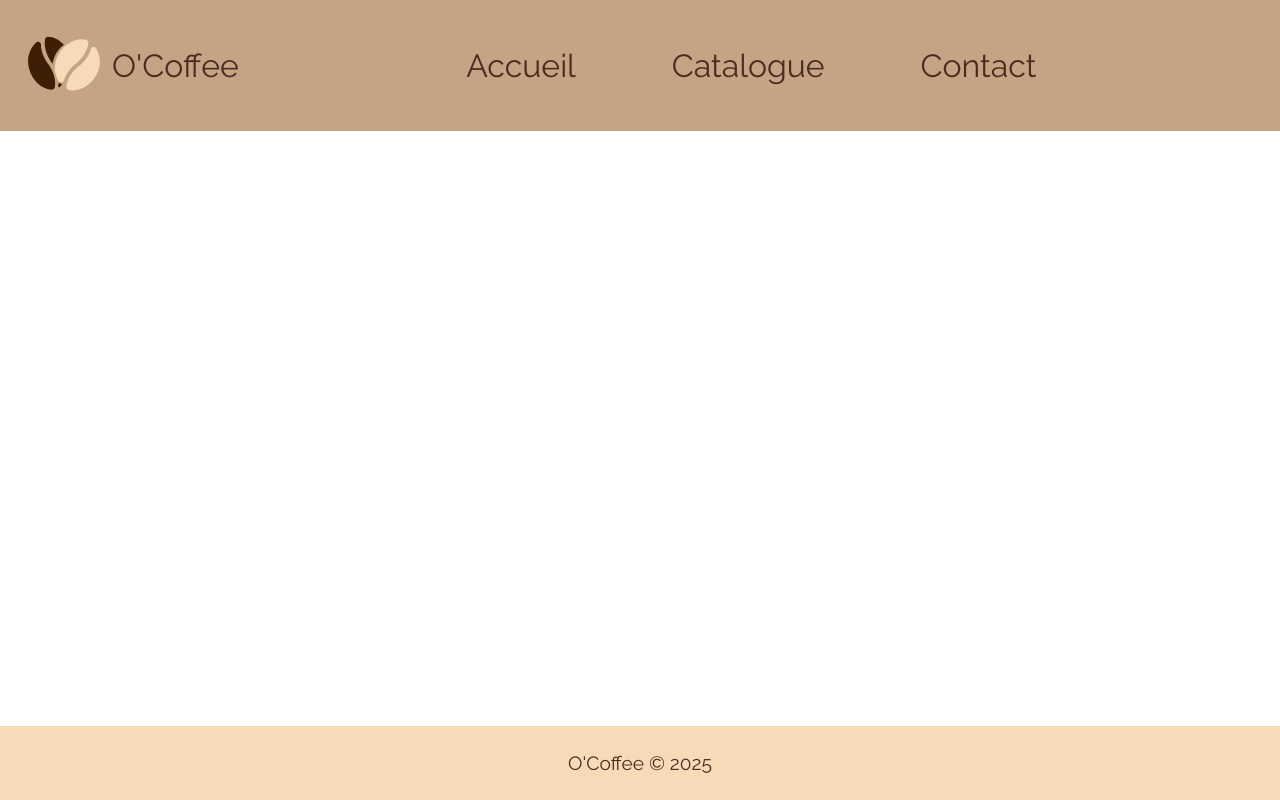
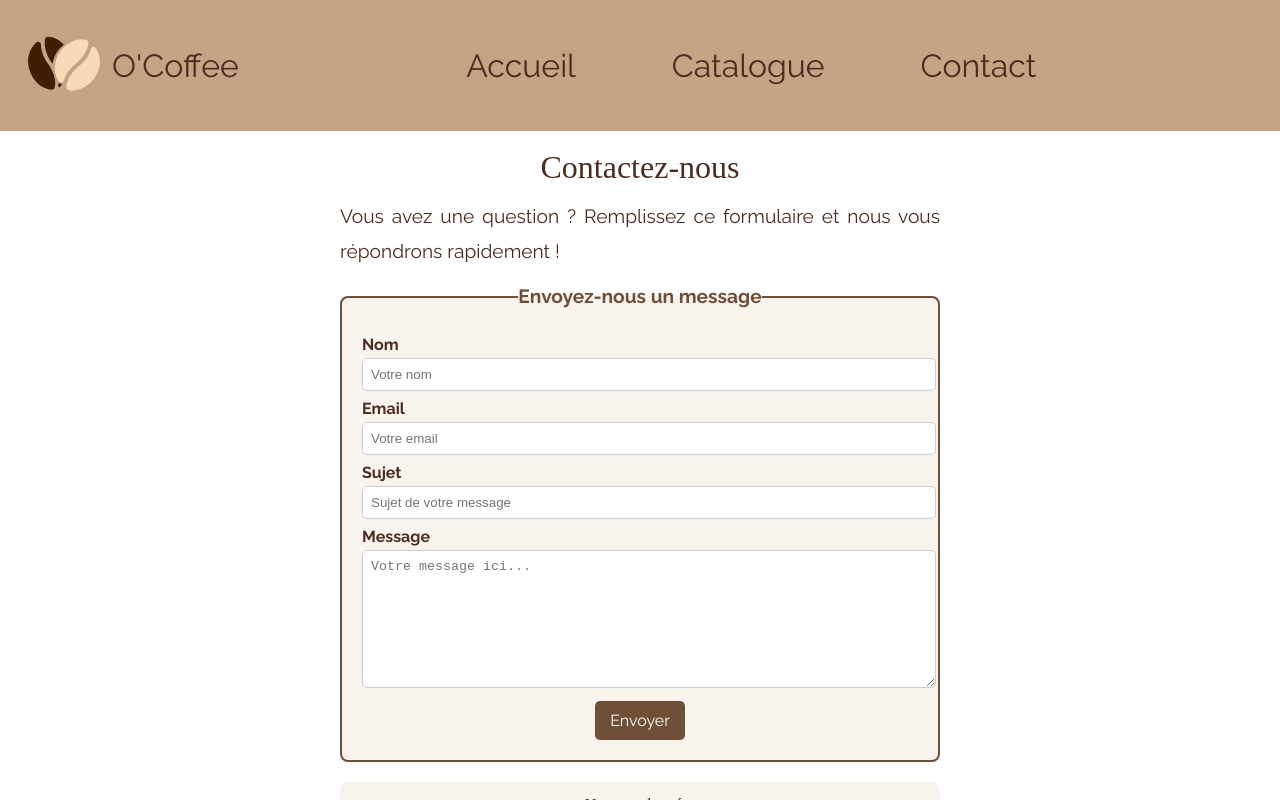
Before and after one commit to Clemsimao/O-Coffee-2.0, a React (Vite) app in the folder front/ocoffee/: page /contact in a window 1280 px wide. Built offline with nearby package versions, Linux system fonts and the light colour scheme; no server answers.

Commit message:
add:page contact in react

```diff
--- a/front/ocoffee/public/css/style.css
+++ b/front/ocoffee/public/css/style.css
@@ -102,6 +102,10 @@
 .name-logo {
     color: var(--color-primary);
     font-size: 2em;
+}
+
+.name-logo:hover {
+    color: white;
 }
 
 .menu-burger {
--- a/front/ocoffee/src/App.tsx
+++ b/front/ocoffee/src/App.tsx
@@ -4,6 +4,7 @@
 import type Coffee  from './types/Coffee';
 import Home from './pages/Home';
 import Catalog from './pages/Catalog.tsx';
+import ContactForm from './pages/Contact.tsx';
 import Header from './components/header.tsx';
 import Footer from './components/footer.tsx';
 import ProductWrapper from './components/productLoader';
@@ -27,6 +28,7 @@
                 {/* Tu pourras ajouter d’autres routes ici */}
                 <Route path="/catalogue" element={<Catalog catalogList={allCoffees} />} />
                 <Route path="/produit/:id" element={<ProductWrapper allCoffees={allCoffees} />} />
+                <Route path="/contact" element={<ContactForm/>}/>
             </Routes>
             <Footer/>
         </Router>
--- /dev/null
+++ b/front/ocoffee/src/pages/Contact.tsx
@@ -0,0 +1,41 @@
+import "../../public/css/reset.css";
+import "../../public/css/style.css";
+
+
+const ContactForm = () => {
+    return (
+        <section className="contact-section">
+    <h1>Contactez-nous</h1>
+    <p>Vous avez une question ? Remplissez ce formulaire et nous vous répondrons rapidement !</p>
+
+    <form id="contact-form" className="contact-form">
+        <fieldset>
+            <legend>Envoyez-nous un message</legend>
+
+            <label htmlFor="name">Nom</label>
+            <input type="text" id="name" name="name" placeholder="Votre nom" required/>
+
+            <label htmlFor="email">Email</label>
+            <input type="email" id="email" name="email" placeholder="Votre email" required/>
+
+            <label htmlFor="title">Sujet</label>
+            <input type="text" id="title" name="title" placeholder="Sujet de votre message" required/>
+
+            <label htmlFor="message">Message</label>
+            <textarea id="message" name="message" placeholder="Votre message ici..." required></textarea>
+
+            <button type="submit" className="btn-submit">Envoyer</button>
+        </fieldset>
+    </form>
+
+    <div className="contact-info">
+        <h2>Nos coordonnées</h2>
+        <p><strong>Email :</strong> contact@ocoffee.com</p>
+        <p><strong>Téléphone :</strong> 01 23 45 67 89</p>
+        <p><strong>Adresse :</strong> 123 Rue du Café, 62416 Hautecloque</p>
+    </div>
+</section>
+    );
+};
+
+export default ContactForm;
```
